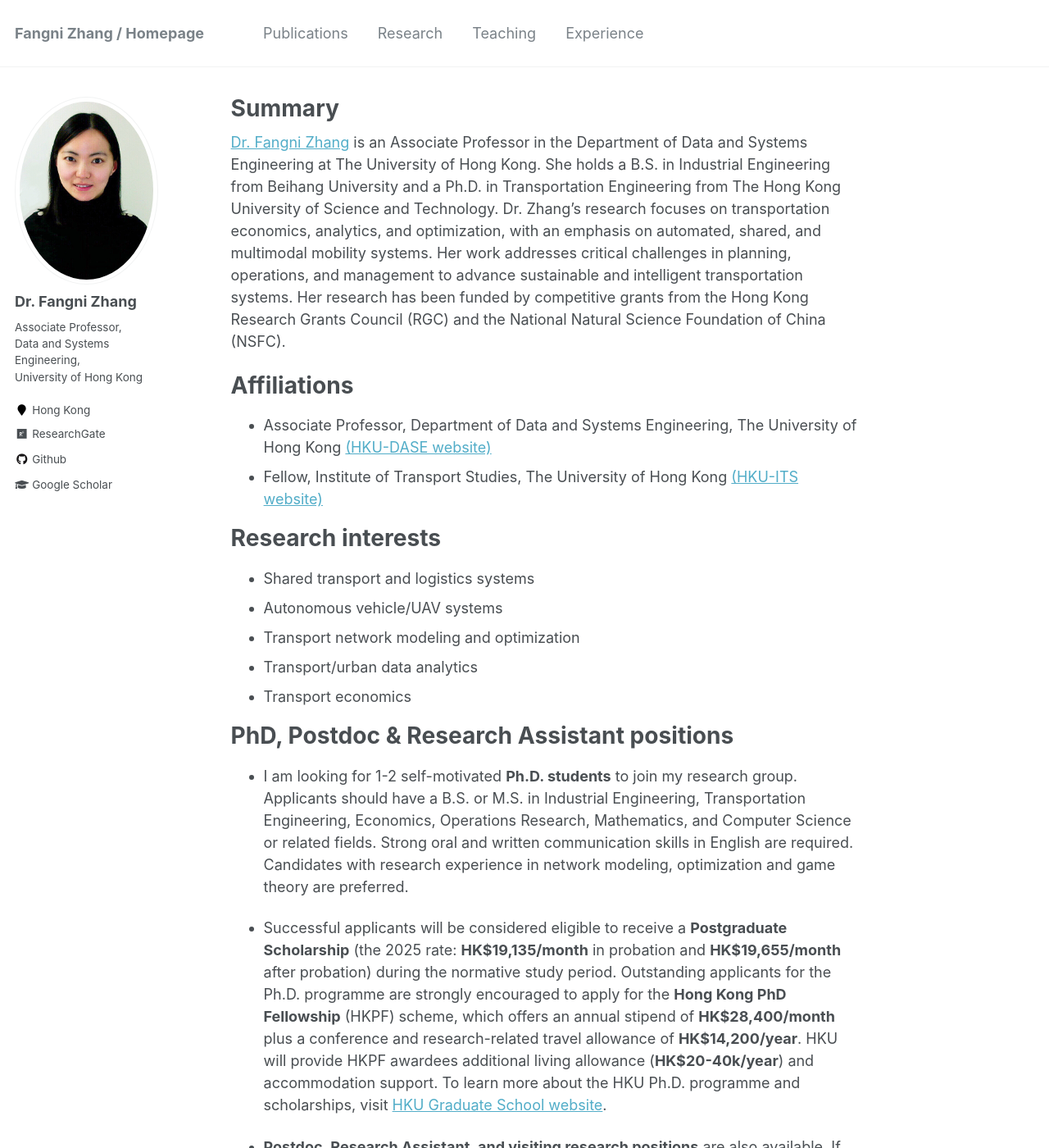
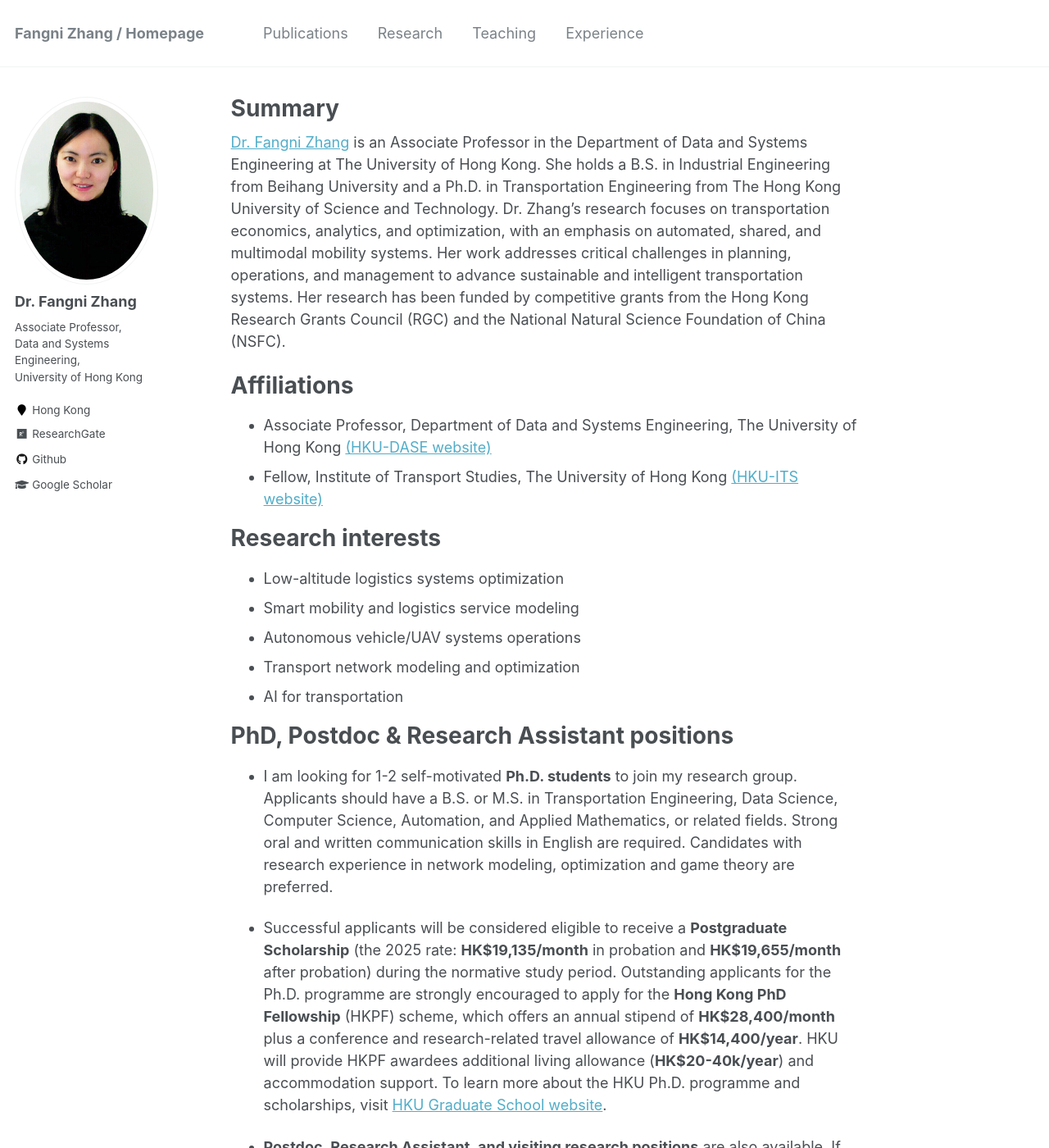
Before and after one commit to fangnizhang/fangnizhang.github.io, a Jekyll site: the page built from _pages/about.md, in a window 1280 px wide and 1400 px high. Shown: the whole window at 82% size. Built offline with Jekyll 4.4.1, drawn with Linux system fonts in a browser that asks for light colours.

Commit message:
Update about.md

```diff
--- a/_pages/about.md
+++ b/_pages/about.md
@@ -17,17 +17,17 @@ Affiliations
 
 Research interests
 ======
-- Shared transport and logistics systems
-- Autonomous vehicle/UAV systems
+- Low-altitude logistics systems optimization
+- Smart mobility and logistics service modeling
+- Autonomous vehicle/UAV systems operations
 - Transport network modeling and optimization
-- Transport/urban data analytics
-- Transport economics
+- AI for transportation
 
 PhD, Postdoc & Research Assistant positions
 ======
-- I am looking for 1-2 self-motivated **Ph.D. students** to join my research group. Applicants should have a B.S. or M.S. in Industrial Engineering, Transportation Engineering, Economics, Operations Research, Mathematics, and Computer Science or related fields. Strong oral and written communication skills in English are required. Candidates with research experience in network modeling, optimization and game theory are preferred.
+- I am looking for 1-2 self-motivated **Ph.D. students** to join my research group. Applicants should have a B.S. or M.S. in Transportation Engineering, Data Science, Computer Science, Automation, and Applied Mathematics, or related fields. Strong oral and written communication skills in English are required. Candidates with research experience in network modeling, optimization and game theory are preferred.
 
-- Successful applicants will be considered eligible to receive a **Postgraduate Scholarship** (the 2025 rate: **HK\$19,135/month** in probation and **HK\$19,655/month** after probation) during the normative study period. Outstanding applicants for the Ph.D. programme are strongly encouraged to apply for the **Hong Kong PhD Fellowship** (HKPF) scheme, which offers an annual stipend of **HK\$28,400/month** plus a conference and research-related travel allowance of **HK\$14,200/year**. HKU will provide HKPF awardees additional living allowance (**HK\$20-40k/year**) and accommodation support. To learn more about the HKU Ph.D. programme and scholarships, visit [HKU Graduate School website](https://gradsch.hku.hk/).
+- Successful applicants will be considered eligible to receive a **Postgraduate Scholarship** (the 2025 rate: **HK\$19,135/month** in probation and **HK\$19,655/month** after probation) during the normative study period. Outstanding applicants for the Ph.D. programme are strongly encouraged to apply for the **Hong Kong PhD Fellowship** (HKPF) scheme, which offers an annual stipend of **HK\$28,400/month** plus a conference and research-related travel allowance of **HK\$14,400/year**. HKU will provide HKPF awardees additional living allowance (**HK\$20-40k/year**) and accommodation support. To learn more about the HKU Ph.D. programme and scholarships, visit [HKU Graduate School website](https://gradsch.hku.hk/).
 
 - **Postdoc, Research Assistant, and visiting research positions** are also available. If your research background fits my research interests, please send me your CV including your education qualifications and list of publications.
 
```
